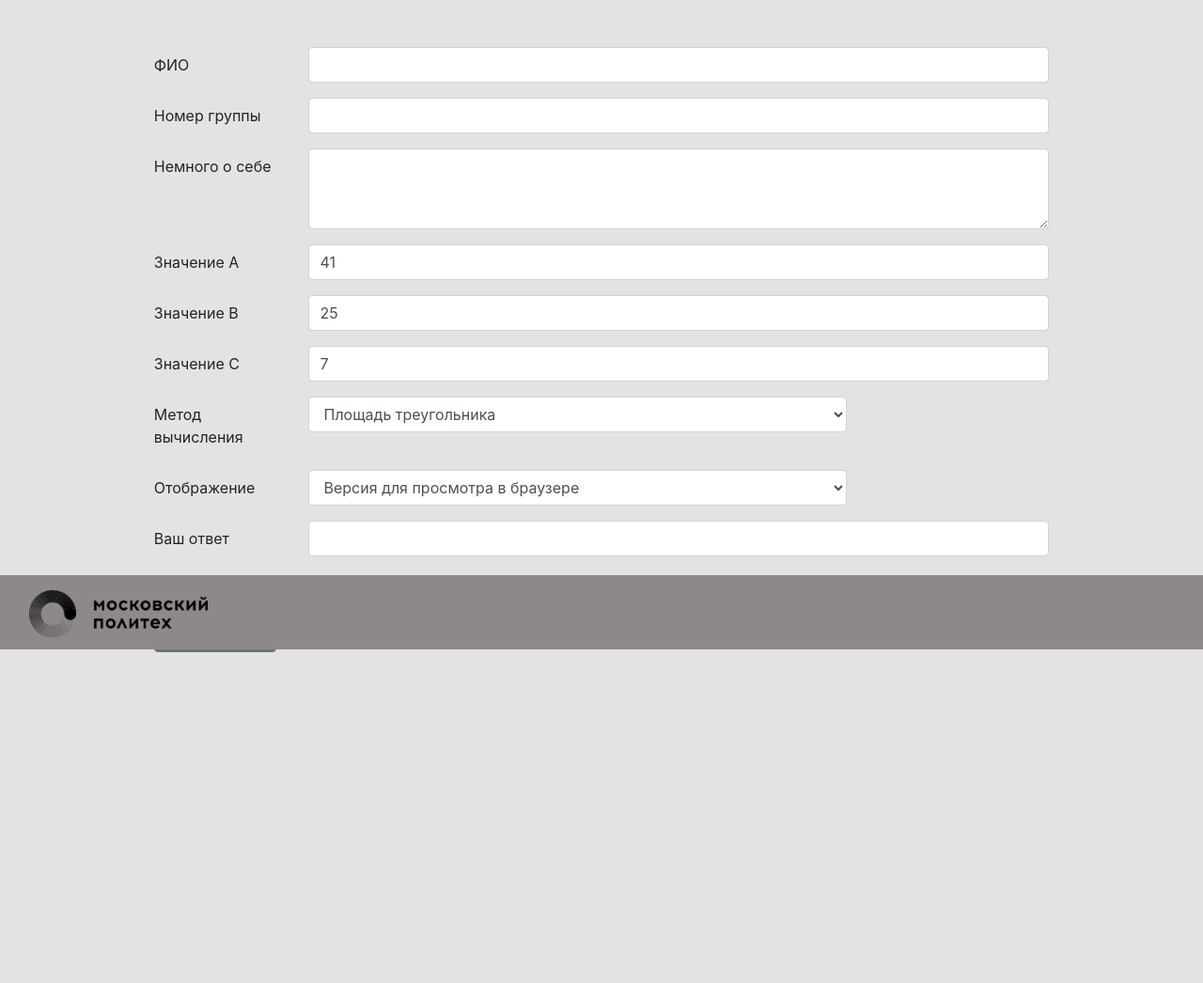
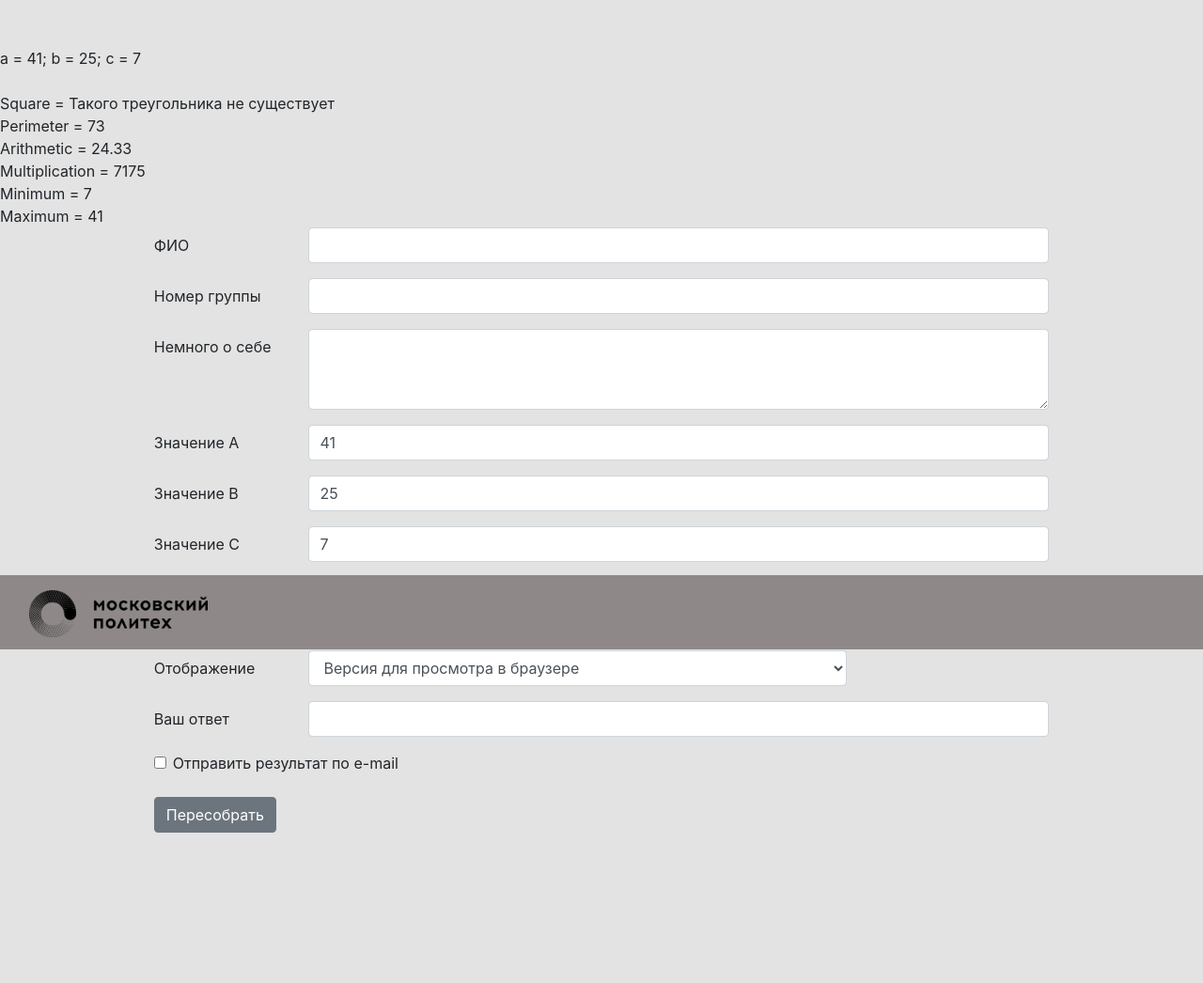
Before and after one commit to Lavashick/PHP_lab-2, a PHP site: page / in a window 1280 px wide. Shown: the part 109-1155 px from the top of the page at 94% size. Before the commit the page ends 803 px from the top, so only its background shows below. Run offline with PHP 8.4, Linux system fonts and the light colour scheme.

Commit message:
Созданы функции для расчета данных

```diff
--- a/index.php
+++ b/index.php
@@ -25,14 +25,14 @@
                     <div class="form-group row">
                         <label for="fio" class="col-sm-2 col-form-label">ФИО</label>
                         <div class="col-sm-10">
-                            <input name="fio" type="text" class="form-control" id="fio" required>
+                            <input name="fio" type="text" class="form-control" id="fio" >
                         </div>
                     </div>
 
                     <div class="form-group row">
                         <label for="goup-num" class="col-sm-2 col-form-label">Номер группы</label>
                         <div class="col-sm-10">
-                            <input name="group-num" type="text" class="form-control" id="goup-num" required>
+                            <input name="group-num" type="text" class="form-control" id="goup-num" >
                         </div>
                     </div>
 
@@ -46,21 +46,21 @@
                     <div class="form-group row">
                         <label for="num-a" class="col-sm-2 col-form-label">Значение A</label>
                         <div class="col-sm-10">
-                            <input name="num-a" type="number" class="form-control" id="num-a" value="<?php RandNum() ?>">
+                            <input name="num-a" type="number" class="form-control" id="num-a" value="<?= $a ?>">
                         </div>
                     </div>
 
                     <div class="form-group row">
                         <label for="num-b" class="col-sm-2 col-form-label">Значение B</label>
                         <div class="col-sm-10">
-                            <input name="num-b" type="number" class="form-control" id="num-b" value="<?php RandNum() ?>">
+                            <input name="num-b" type="number" class="form-control" id="num-b" value="<?= $b ?>">
                         </div>
                     </div>
 
                     <div class="form-group row">
                         <label for="num-c" class="col-sm-2 col-form-label">Значение C</label>
                         <div class="col-sm-10">
-                            <input name="num-c" type="number" class="form-control" id="num-c" value="<?php RandNum() ?>">
+                            <input name="num-c" type="number" class="form-control" id="num-c" value="<?= $c ?>">
                         </div>
                     </div>
 
@@ -89,7 +89,7 @@
                     <div class="form-group row">
                         <label for="answer" class="col-sm-2 col-form-label">Ваш ответ</label>
                         <div class="col-sm-10">
-                            <input name="" type="number" class="form-control" id="answer" required>
+                            <input name="" type="number" class="form-control" id="answer" >
                         </div>
                     </div>
 
--- a/main.php
+++ b/main.php
@@ -1,8 +1,11 @@
 <?php
 
+$a = isset($_GET['num-a']) ? $_GET['num-a'] : RandNum();
+$b = isset($_GET['num-b']) ? $_GET['num-b'] : RandNum();
+$c = isset($_GET['num-c']) ? $_GET['num-c'] : RandNum();
 
 function RandNum() {
-    echo rand(0, 150);
+    return rand(0, 150);
 }
 
 $fio = isset($_GET['fio']);
@@ -10,22 +13,43 @@ $goup_num = isset($GET['group-num']);
 $method = isset($_GET['method']);
 $otobr = isset($_GET['otobr']);
 
-$a = isset($_GET['num-a']);
-$b = isset($_GET['num-b']);
-$c = isset($_GET['num-c']);
+function Square($a, $b, $c) {
+    $p = Perimeter($a, $b, $c) / 2;
+    $res = sqrt($p * ($p - $a) * ($p - $b) * ($p - $c));
+    if (is_nan($res)) {
+        return "Такого треугольника не существует";
+    } else {
+        return round($res, 2);
+    }
+}
 
+function Perimeter($a, $b, $c) {
+    return $a + $b + $c;
+}
 
+function Arithmetic($a, $b, $c) {
+    $res = ($a + $b +$c) / 3;
+    return round($res, 2);
+}
 
+function Multiplication($a, $b, $c) {
+    return $a * $b * $c;
+}
 
+function Minimum($a, $b, $c) {
+    return min($a, $b, $c);
+}
 
+function Maximum($a, $b, $c) {
+    return max($a, $b, $c);
+}
 
-
-
-
-
-
-
-
-
+echo "a = " . $a . "; b = " . $b . "; c = " . $c . "<br><br>";
+echo "Square = " . Square($a, $b, $c) . "<br>";
+echo "Perimeter = " . Perimeter($a, $b, $c) . "<br>";
+echo "Arithmetic = " . Arithmetic($a, $b, $c) . "<br>";
+echo "Multiplication = " . Multiplication($a, $b, $c) . "<br>";
+echo "Minimum = " . Minimum($a, $b, $c) . "<br>";
+echo "Maximum = " . Maximum($a, $b, $c) . "<br>";
 
 ?>
```
